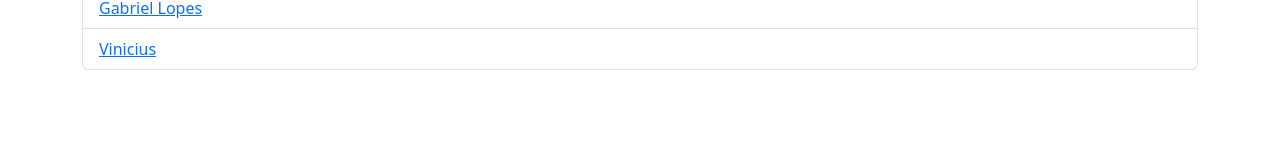
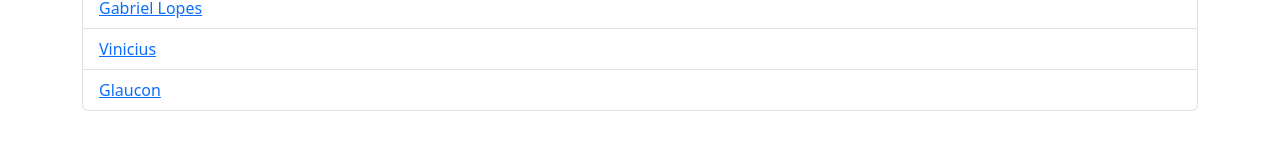
Before and after one commit to prof-jlgregorio/curriculos_si, a plain HTML site: page index.html in a window 1280 px wide. Shown: the part 217-366 px from the top of the page. Drawn offline with nearby package versions, Linux system fonts and the light colour scheme.

Commit message:
link curriculo

```diff
--- a/index.html
+++ b/index.html
@@ -19,6 +19,8 @@
             <li class="list-group-item"> <a href="deborahCascarano/index.html">Deborah Cascarano</a> </li>
             <li class="list-group-item"> <a href="gabrielLopes/index.html">Gabriel Lopes</a> </li>
             <li class="list-group-item"> <a href="Vinicius/index.html">Vinicius</a> </li>
+            <li class="list-group-item"> <a href="Glaucon/index.html">Glaucon</a> </li>
+
 
         </ul>
     </div>
```
